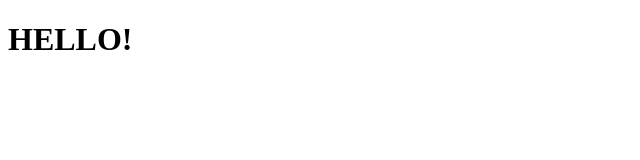
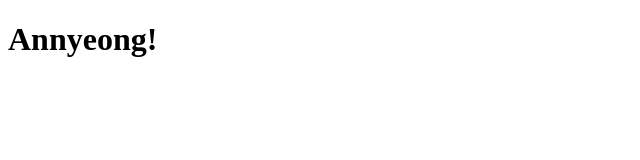
Before and after one commit to glennieglenn/Glenn, a plain HTML site: page index1.html in a window 1280 px wide. Shown: the whole page, without its empty margins (0-640 px from the left). Drawn offline with Linux system fonts and the light colour scheme.

Commit message:
Update index1.html

```diff
--- a/index1.html
+++ b/index1.html
@@ -4,6 +4,6 @@
 
 </head>
 <body>
-    <h1> HELLO! </h1>
+    <h1> Annyeong! </h1>
 </body>
 </html>
```
